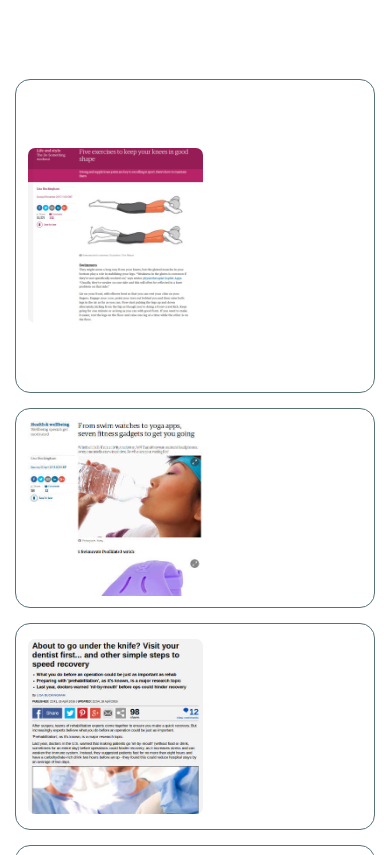
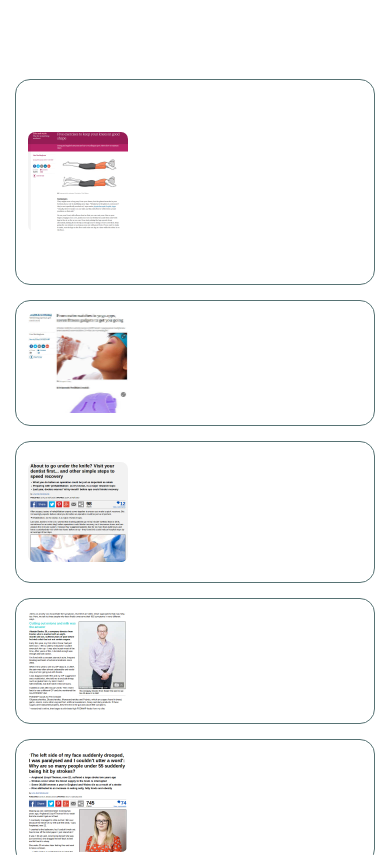
Before and after one commit to kindly/lisa-buckingham, a plain HTML site: page index.html in a window 390 px wide. Shown: the part 4680-5535 px from the top of the page. Drawn offline with nearby package versions, Linux system fonts and the light colour scheme.

Commit message:
img responsive

```diff
--- a/assets/css/custom.css
+++ b/assets/css/custom.css
@@ -61,4 +61,13 @@
 
 .media-object {
   border-radius: 7px;
+  width: 175px;
+  height: 175px;
 }
+
+@media (max-width: 768px) {
+  .media-object {
+    width: 100px;
+    height: 100px;
+  }
+}
--- a/index.html
+++ b/index.html
@@ -281,7 +281,7 @@ After doing a Masters in journalism, I started out as a sub-editor – a great g
             <a href="http://www.theguardian.com/lifeandstyle/2015/nov/08/knees-exercises-strong-supple-joints">
             <div class="media media-bordered">
               <div class="media-left media-middle">
-                  <img class="media-object" height="175px" width="175px" src="assets/images/articles/keepkneesingoodshape.jpg">
+                  <img class="media-object" src="assets/images/articles/keepkneesingoodshape.jpg">
               </div>
               <div class="media-body media-body-left-pad">
                 <p>One of my regular columns in The Guardian's Do Something magazine, which went viral with over 15k shares. Click on my byline to see the rest of my columns and other Guardian work.</p>
```
